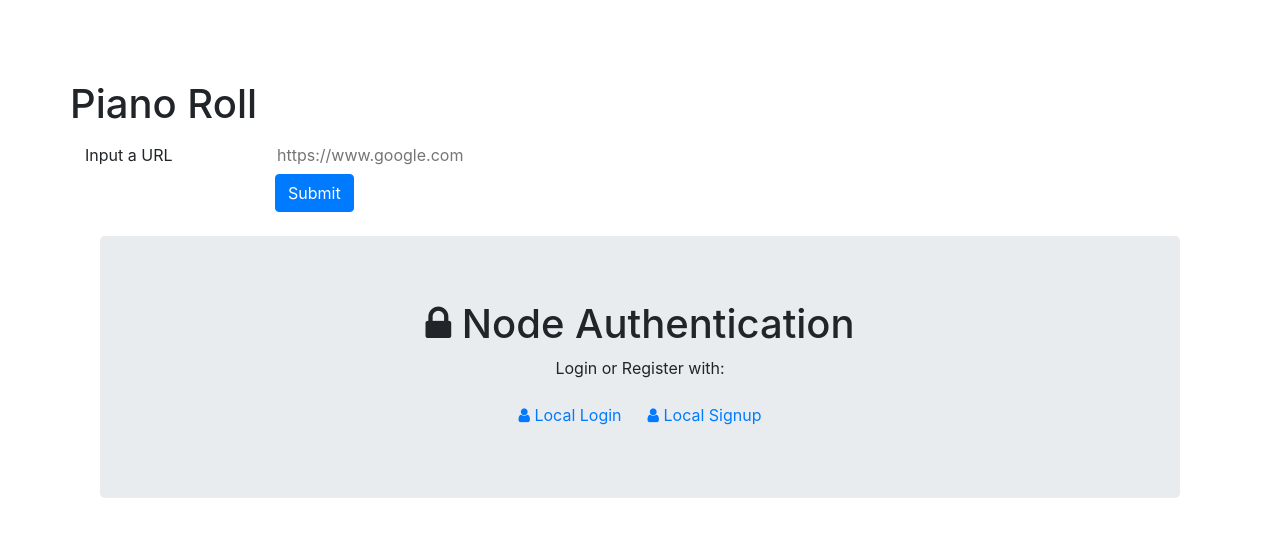
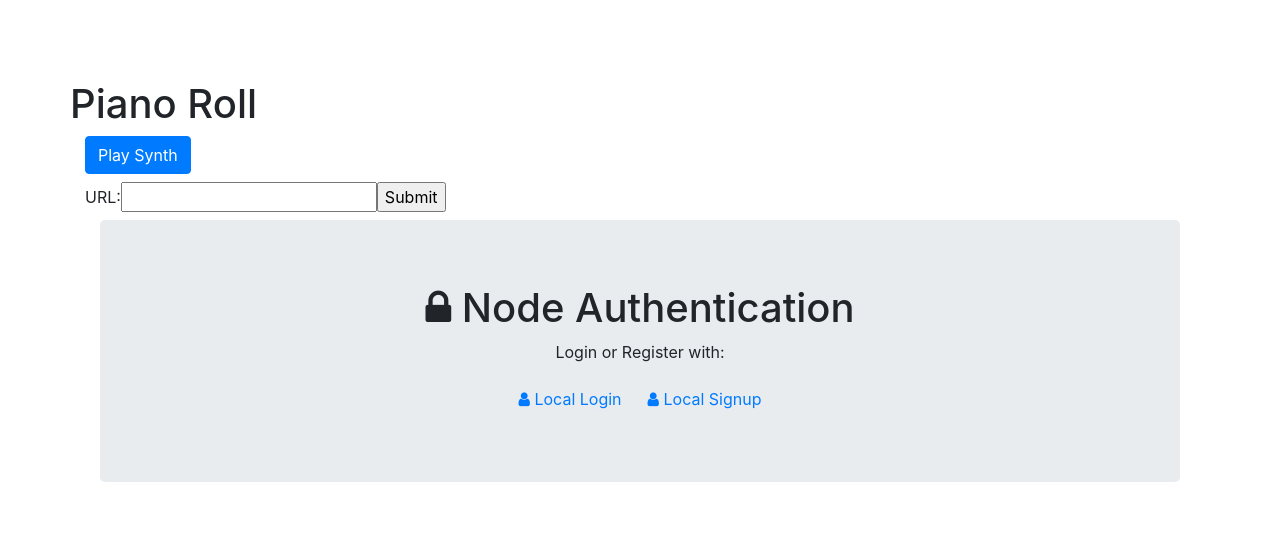
Before and after one commit to apino117/piano_roll, a React (Create React App) app in the folder client/: page / in a window 1280 px wide. Shown: the top 536 px of the page. Built offline with nearby package versions, Linux system fonts and the light colour scheme.

Commit message:
put in "UrlForm" component

```diff
--- a/client/src/App.js
+++ b/client/src/App.js
@@ -5,6 +5,7 @@
 import Login from "./pages/Login";
 import Signup from "./pages/Signup";
 import Profile from "./pages/Profile";
+import UrlForm from "./components/UrlForm";
 
 const Tone = require("tone");
 
@@ -41,6 +42,8 @@
 
   }
 
+  // returnValue()
+
 
   render() {
     return (
@@ -52,15 +55,9 @@
 
             <div className="col-12" id="main-content-column">
 
+              <button type="submit" onClick={this.playSynth} className="btn btn-primary mb-2">Play Synth</button>
 
-
-              <div className="form-group row">
-                <label className="col-sm-2 col-form-label">Input a URL</label>
-                <div className="col-sm-10">
-                  <input type="text" readOnly className="form-control-plaintext" id="staticURL" value="" placeholder="https://www.google.com" />
-                  <button type="submit" onClick={this.playSynth} className="btn btn-primary mb-2">Submit</button>
-                </div>
-              </div>
+              <UrlForm />
 
               <div class="container">
 
--- /dev/null
+++ b/client/src/components/UrlForm.js
@@ -0,0 +1,34 @@
+import React from "react";
+
+class UrlForm extends React.Component {
+    constructor(props) {
+        super(props);
+        this.state = { value: '' };
+
+        this.handleChange = this.handleChange.bind(this);
+        this.handleSubmit = this.handleSubmit.bind(this);
+    }
+
+    handleChange(event) {
+        this.setState({ value: event.target.value });
+    }
+
+    handleSubmit(event) {
+        alert('A URL was submitted: ' + this.state.value);
+        event.preventDefault();
+    }
+
+    render() {
+        return (
+            <form onSubmit={this.handleSubmit}>
+                <label>
+                    URL:
+            <input type="text" value={this.state.value} onChange={this.handleChange} />
+                </label>
+                <input type="submit" value="Submit" />
+            </form>
+        );
+    }
+}
+
+export default UrlForm;
```
Also changed, not shown: 1 other file (tests, documents, lock files or other folders).
